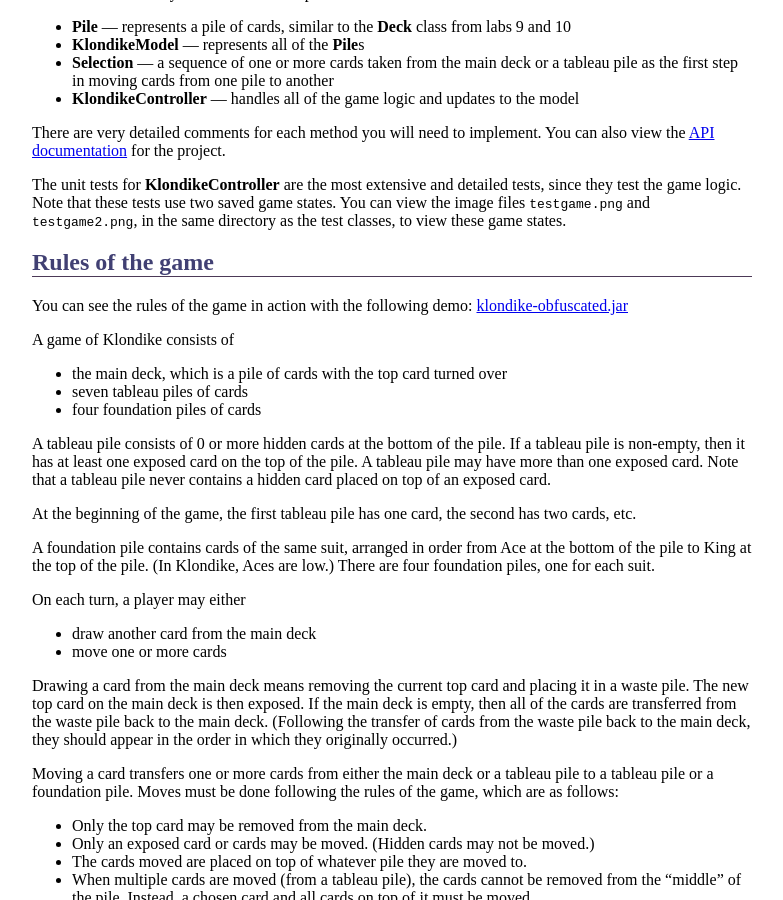
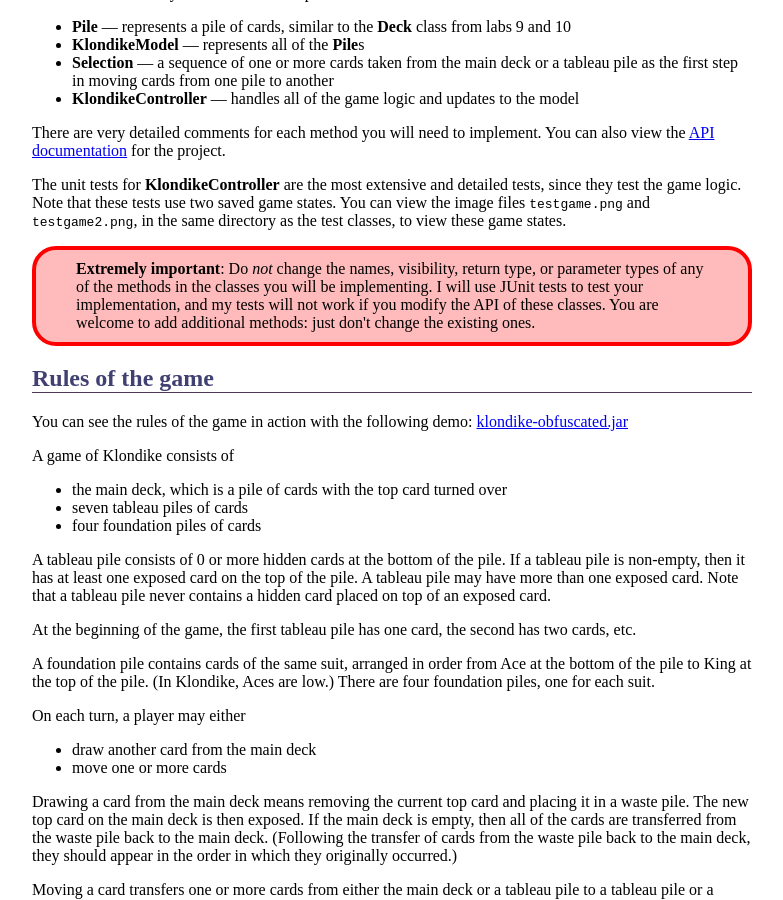
Before and after one commit to ycpcs/cs201-fall2015, a Jekyll site: the page built from assign/assign04.md, in a window 1280 px wide and 900 px high, scrolled down 736 px. Shown: the whole window, without its empty margins (248-1031 px from the left). Built offline with Jekyll 4.4.1, drawn with Linux system fonts in a browser that asks for light colours; Markdown is read by kramdown in place of the engine named in the settings.

Commit message:
note about not changing the API

```diff
--- a/assign/assign04.md
+++ b/assign/assign04.md
@@ -38,6 +38,10 @@ These are the classes you will need to complete:
 There are very detailed comments for each method you will need to implement.  You can also view the [API documentation](assign04javadoc/index.html) for the project.
 
 The unit tests for **KlondikeController** are the most extensive and detailed tests, since they test the game logic.  Note that these tests use two saved game states.  You can view the image files `testgame.png` and `testgame2.png`, in the same directory as the test classes, to view these game states.
+
+<div class="callout">
+<b>Extremely important</b>: Do <i>not</i> change the names, visibility, return type, or parameter types of any of the methods in the classes you will be implementing.  I will use JUnit tests to test your implementation, and my tests will not work if you modify the API of these classes.  You are welcome to add additional methods: just don't change the existing ones.
+</div>
 
 ## Rules of the game
 
```
